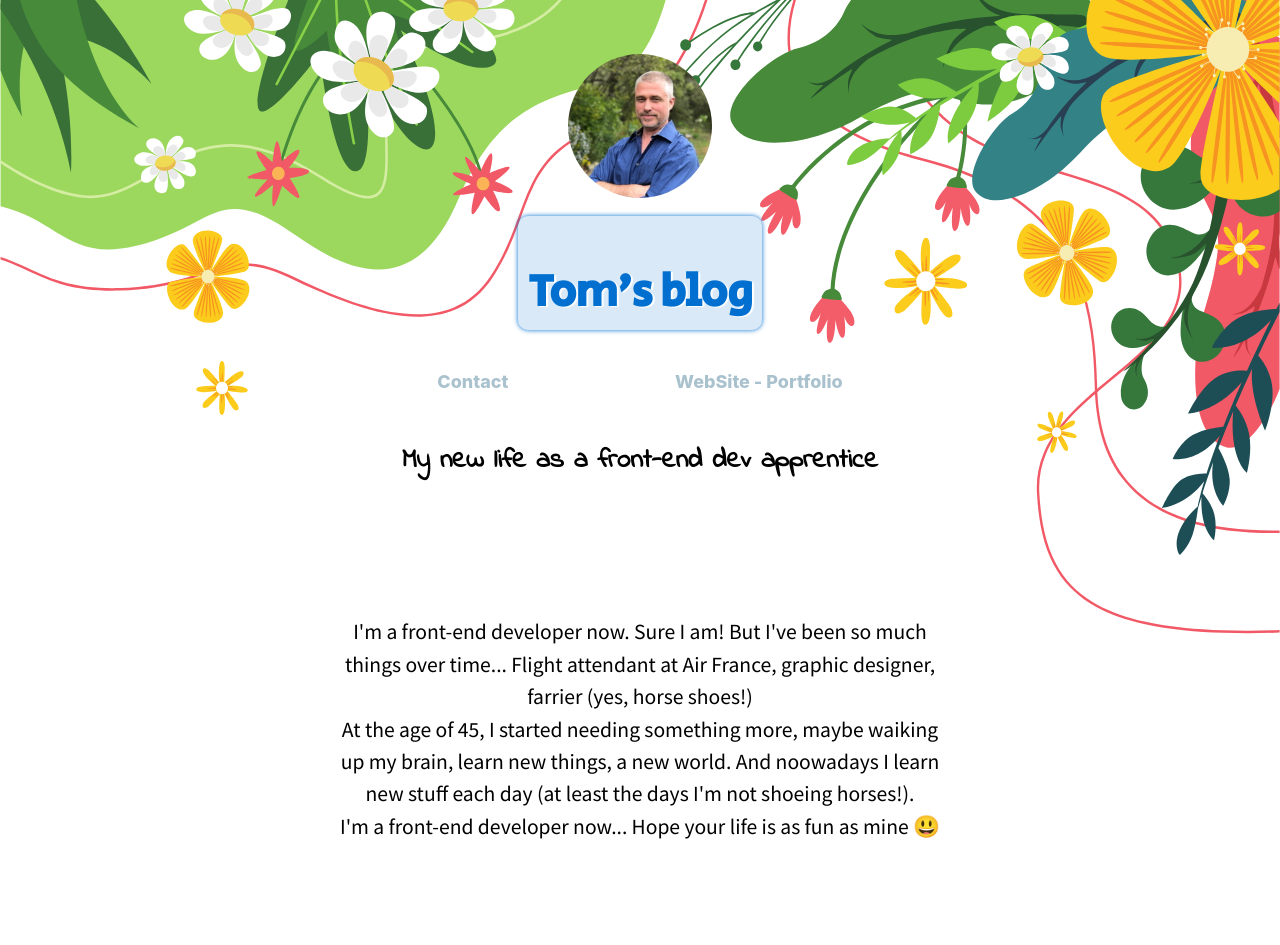
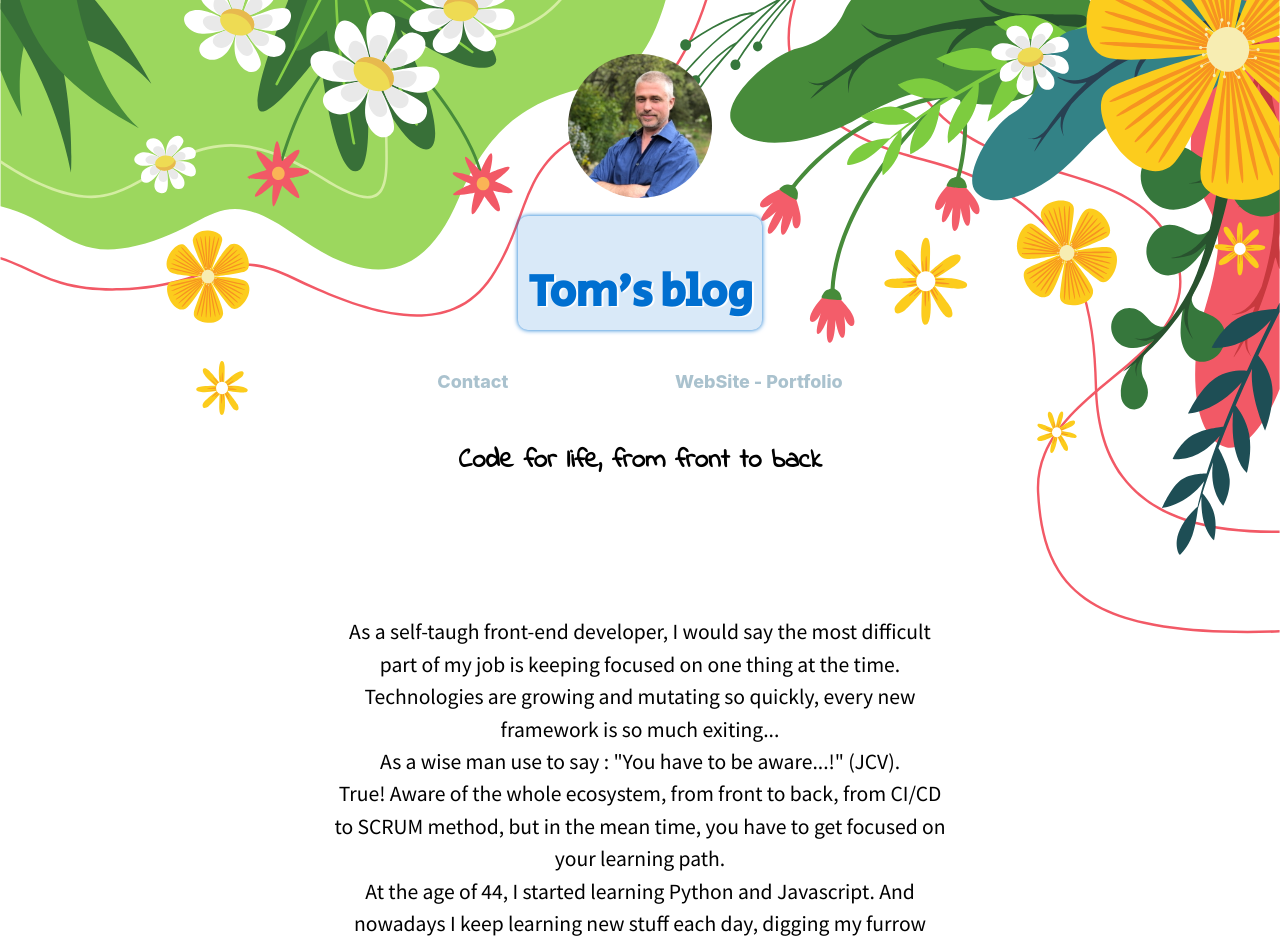
Before and after one commit to Peanuts-83/nextjs-blog, a Next.js app: page / in a window 1280 px wide. Shown: the top 945 px of the page. Built offline with nearby package versions, Linux system fonts and the light colour scheme.

Commit message:
new welcome text

```diff
--- a/components/layout.js
+++ b/components/layout.js
@@ -44,7 +44,7 @@ export default function Layout({ children, home }) {
               </Link>
               <a href='http://thomasranque.com' target='_blank'>WebSite - Portfolio</a>
             </div>
-            <h2>My new life as a front-end dev apprentice</h2>
+            <h2>Code for life, from front to back</h2>
           </>
         ) : (
           <>
--- a/pages/index.js
+++ b/pages/index.js
@@ -22,11 +22,16 @@ export default function Home({ allPostsData }) {
       </Head>
 
       <main className={utilStyles.headingMd}>
-        <p className={utilStyles.centerText}>I'm a front-end developer now. Sure I am! But I've been so much things over time... Flight attendant at Air France, graphic designer, farrier (yes, horse shoes!)
+        <p className={utilStyles.centerText}>
+          As a self-taugh front-end developer, I would say the most difficult part of my job is keeping focused on one thing at the time.
           <br />
-          At the age of 45, I started needing something more, maybe waiking up my brain, learn new things, a new world. And noowadays I learn new stuff each day (at least the days I'm not shoeing horses!).
+          Technologies are growing and mutating so quickly, every new framework is so much exiting...
           <br />
-          I'm a front-end developer now... Hope your life is as fun as mine 😃
+          As a wise man use to say : "You have to be aware...!" (JCV).
+          <br />
+          True! Aware of the whole ecosystem, from front to back, from CI/CD to SCRUM method, but in the mean time, you have to get focused on your learning path.
+          <br />
+          At the age of 44, I started learning Python and Javascript. And nowadays I keep learning new stuff each day, digging my furrow patiently in the IT! The fun thing is that's endless, so I'll never become idle. Hope your life is as fun as mine 😃
         </p>
       </main>
 
```
